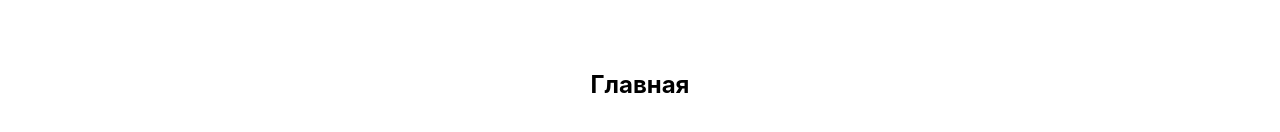
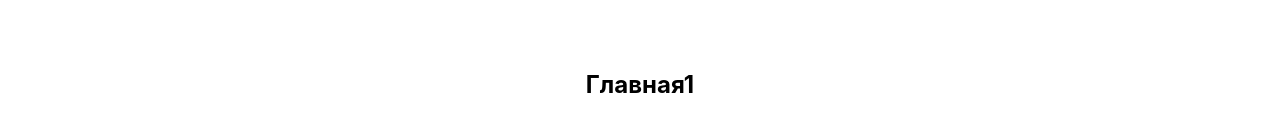
Before and after one commit to Nairio/pwa, a React (Create React App) app in the folder front/: page / in a window 1280 px wide. Shown: the part 340-472 px from the top of the page. Built offline with nearby package versions, Linux system fonts and the light colour scheme.

Commit message:
Normalize 5

```diff
--- a/front/src/App.js
+++ b/front/src/App.js
@@ -66,7 +66,7 @@ class App extends React.Component {
         const {name, email, ready} = this.state;
         if (!ready) return false;
         return (
-            <PWA appId="pwa" title="Progressive" subtitle="PWA" server="http://localhost:8000">
+            <PWA appId="pwa" title="Progressive" subtitle="PWA" server="http://192.168.1.11:8000">
                 <Page title="Главная" path="/" component={Index}/>
 
                 <Page disabled={!email} title={`${name} (${email})`} icon={<AccountBoxIcon/>} path="/account/" onChange={this.onAccountChange} component={Account}>
--- a/front/src/modules/pages/index/index.js
+++ b/front/src/modules/pages/index/index.js
@@ -14,7 +14,7 @@ export default class Index extends React.Component {
                 </Header>
                 <FlexScroll>
                     <FlexBox center middle>
-                        <h1>{this.props.title}</h1>
+                        <h1>{this.props.title}1</h1>
                     </FlexBox>
                 </FlexScroll>
             </FlexBox>
```
Also changed, not shown: 1 other file (tests, documents, lock files or other folders).
